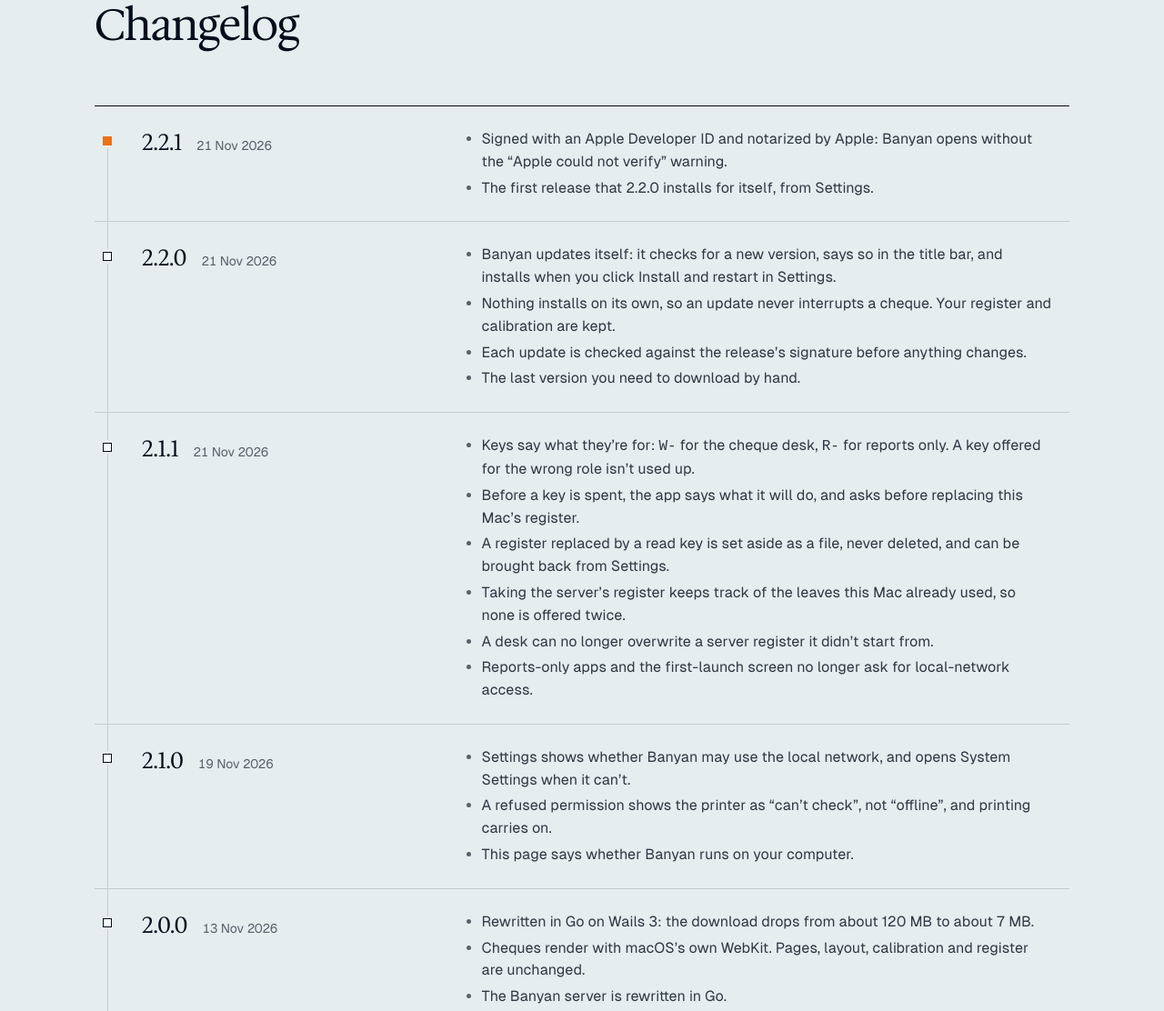
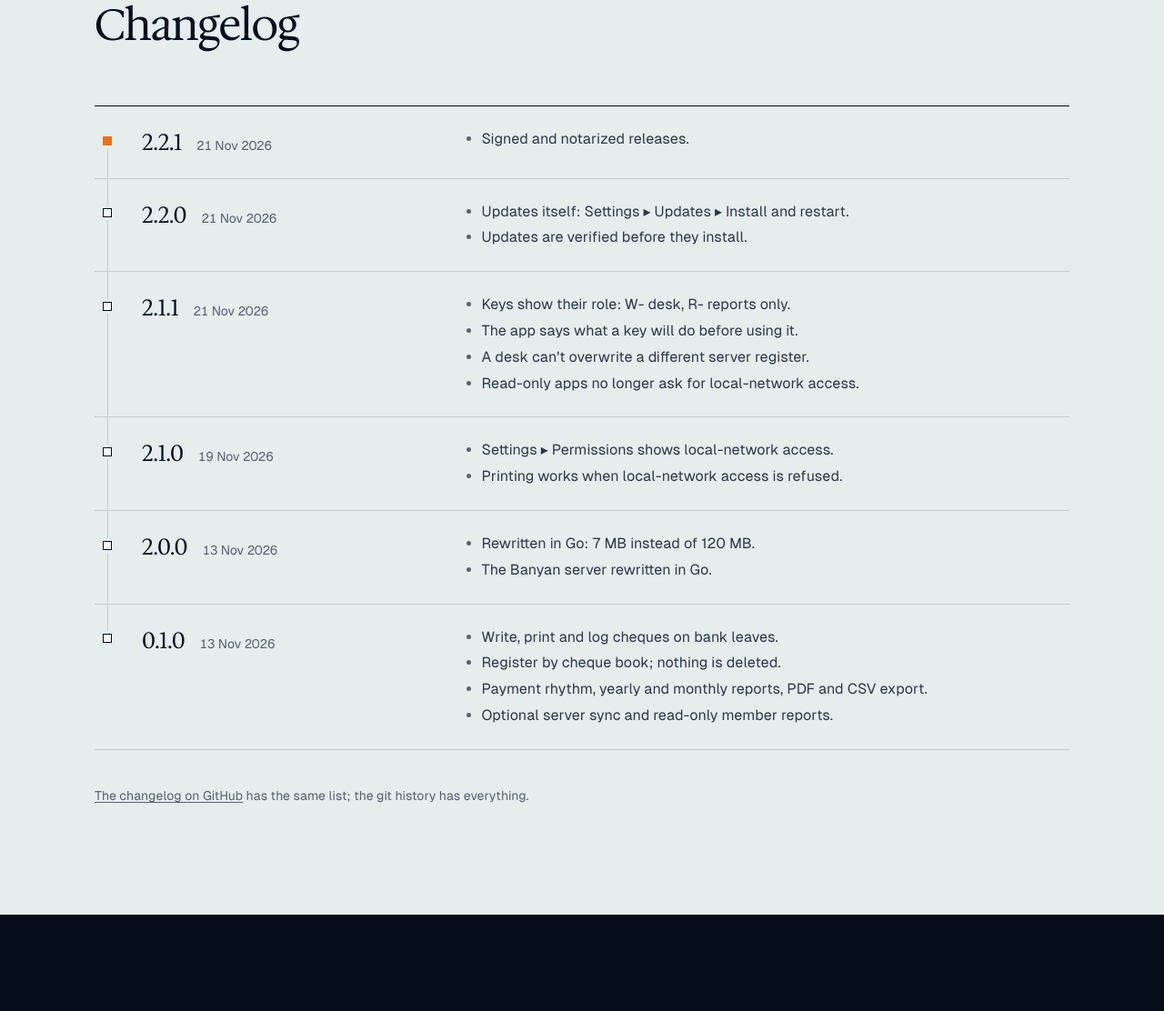
Before and after one commit to satiyap/banyan, a website built with Vite: page docs/index.html in a window 1280 px wide. Shown: the part 6308-7420 px from the top of the page at 91% size. Built offline with nearby package versions, Linux system fonts and the light colour scheme.

Commit message:
Make the changelog concise: what each release does, one line per change

```diff
--- a/docs/index.html
+++ b/docs/index.html
@@ -134,53 +134,46 @@
       <li>
         <div class="when"><h3>2.2.1</h3><time datetime="2026-11-21">21 Nov 2026</time></div>
         <ul>
-          <li>Signed with an Apple Developer ID and notarized by Apple: Banyan opens without the “Apple could not verify” warning.</li>
-          <li>The first release that 2.2.0 installs for itself, from Settings.</li>
+          <li>Signed and notarized releases.</li>
         </ul>
       </li>
       <li>
         <div class="when"><h3>2.2.0</h3><time datetime="2026-11-21">21 Nov 2026</time></div>
         <ul>
-          <li>Banyan updates itself: it checks for a new version, says so in the title bar, and installs when you click Install and restart in Settings.</li>
-          <li>Nothing installs on its own, so an update never interrupts a cheque. Your register and calibration are kept.</li>
-          <li>Each update is checked against the release’s signature before anything changes.</li>
-          <li>The last version you need to download by hand.</li>
+          <li>Updates itself: Settings ▸ Updates ▸ Install and restart.</li>
+          <li>Updates are verified before they install.</li>
         </ul>
       </li>
       <li>
         <div class="when"><h3>2.1.1</h3><time datetime="2026-11-21">21 Nov 2026</time></div>
         <ul>
-          <li>Keys say what they’re for: <code>W-</code> for the cheque desk, <code>R-</code> for reports only. A key offered for the wrong role isn’t used up.</li>
-          <li>Before a key is spent, the app says what it will do, and asks before replacing this Mac’s register.</li>
-          <li>A register replaced by a read key is set aside as a file, never deleted, and can be brought back from Settings.</li>
-          <li>Taking the server’s register keeps track of the leaves this Mac already used, so none is offered twice.</li>
-          <li>A desk can no longer overwrite a server register it didn’t start from.</li>
-          <li>Reports-only apps and the first-launch screen no longer ask for local-network access.</li>
+          <li>Keys show their role: W- desk, R- reports only.</li>
+          <li>The app says what a key will do before using it.</li>
+          <li>A desk can't overwrite a different server register.</li>
+          <li>Read-only apps no longer ask for local-network access.</li>
         </ul>
       </li>
       <li>
         <div class="when"><h3>2.1.0</h3><time datetime="2026-11-19">19 Nov 2026</time></div>
         <ul>
-          <li>Settings shows whether Banyan may use the local network, and opens System Settings when it can’t.</li>
-          <li>A refused permission shows the printer as “can’t check”, not “offline”, and printing carries on.</li>
-          <li>This page says whether Banyan runs on your computer.</li>
+          <li>Settings ▸ Permissions shows local-network access.</li>
+          <li>Printing works when local-network access is refused.</li>
         </ul>
       </li>
       <li>
         <div class="when"><h3>2.0.0</h3><time datetime="2026-11-13">13 Nov 2026</time></div>
         <ul>
-          <li>Rewritten in Go on Wails 3: the download drops from about 120&nbsp;MB to about 7&nbsp;MB.</li>
-          <li>Cheques render with macOS’s own WebKit. Pages, layout, calibration and register are unchanged.</li>
-          <li>The Banyan server is rewritten in Go.</li>
+          <li>Rewritten in Go: 7 MB instead of 120 MB.</li>
+          <li>The Banyan server rewritten in Go.</li>
         </ul>
       </li>
       <li>
         <div class="when"><h3>0.1.0</h3><time datetime="2026-11-13">13 Nov 2026</time></div>
         <ul>
-          <li>Write, print and log cheques onto a real bank leaf from one Mac.</li>
-          <li>A register of every leaf by cheque book, where nothing is deleted.</li>
-          <li>Payment rhythm, year and monthly reports, PDF and CSV exports.</li>
-          <li>Optional server: sync after every change, and read-only reports for members.</li>
+          <li>Write, print and log cheques on bank leaves.</li>
+          <li>Register by cheque book; nothing is deleted.</li>
+          <li>Payment rhythm, yearly and monthly reports, PDF and CSV export.</li>
+          <li>Optional server sync and read-only member reports.</li>
         </ul>
       </li>
     </ol>
```
Also changed, not shown: AGENTS.md (+1 -1 lines), CHANGELOG.md.
